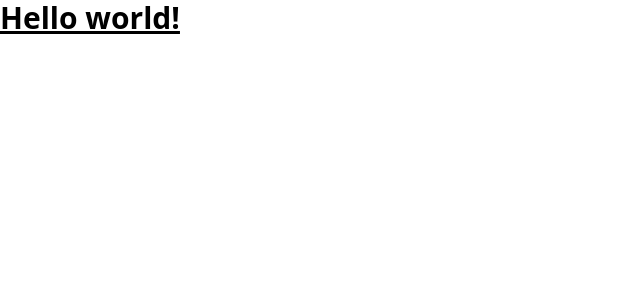
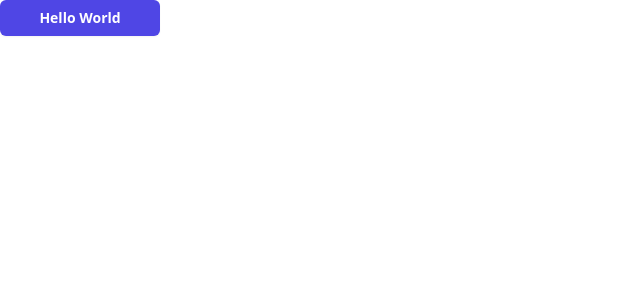
Before and after one commit to ManojTGN/tonlist, a React (Create React App) app: page / in a window 1280 px wide. Shown: the top 300 px of the page, without its empty margins (0-640 px from the left). Built offline with nearby package versions, Linux system fonts and the light colour scheme.

Commit message:
add Button Component
add Button

```diff
--- a/src/App.js
+++ b/src/App.js
@@ -1,9 +1,8 @@
+import Button from "./components/Button";
 
 function App() {
   return (
-    <h1 className="text-3xl font-bold underline">
-      Hello world!
-    </h1>
+    <Button name={`Hello World`}></Button>
   );
 }
 
--- /dev/null
+++ b/src/components/Button.jsx
@@ -0,0 +1,13 @@
+
+
+function Button( props ){
+    return(
+        <>
+        <button className={`flex w-40 justify-center rounded-md bg-indigo-600 px-3 py-1.5 text-sm font-semibold leading-6 text-white shadow-sm hover:bg-indigo-500 focus-visible:outline focus-visible:outline-2 focus-visible:outline-offset-2 focus-visible:outline-indigo-600`}>
+            {props.name}
+        </button>
+        </>
+    )
+};
+
+export default Button;
```
